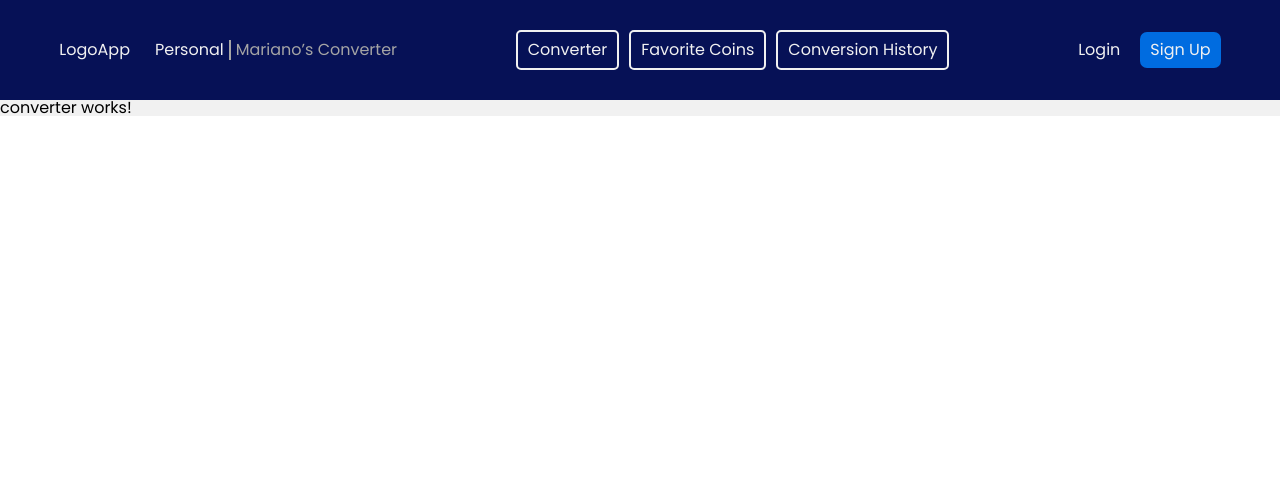
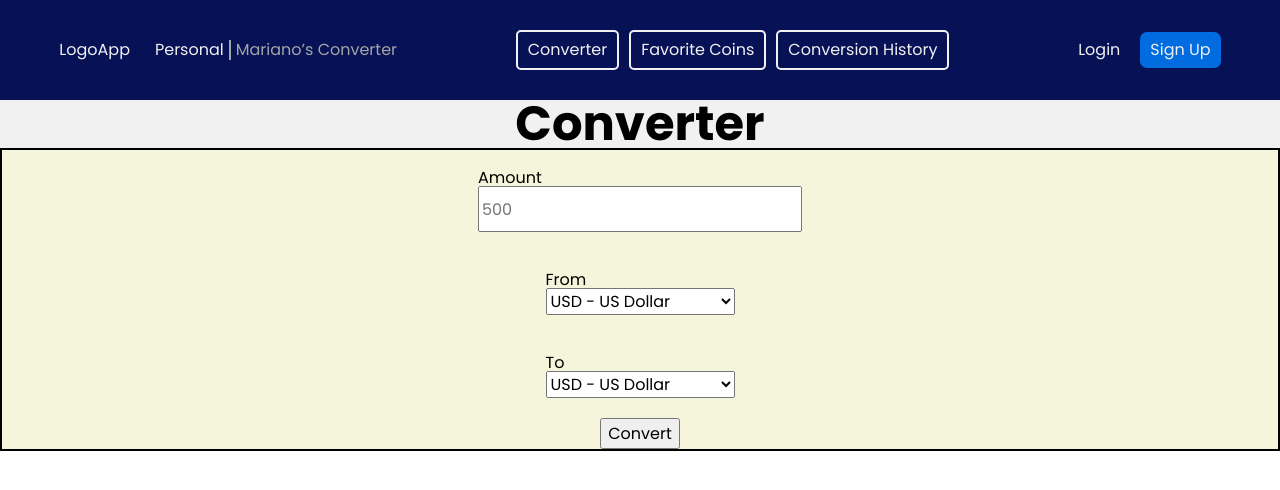
Before and after one commit to marianotravella1/CurrencyConverterFront, an Angular app: page /converter in a window 1280 px wide. Shown: the top 490 px of the page. Built offline with nearby package versions, Linux system fonts and the light colour scheme.

Commit message:
Converter component initial view

```diff
--- a/src/app/Pages/converter/converter.component.html
+++ b/src/app/Pages/converter/converter.component.html
@@ -1 +1,34 @@
-<p>converter works!</p>
+<h1 id="title">Converter</h1>
+<div id="converter-container">
+  <div id="amount-container">
+    <div class="text-field">
+      <label for="amount">Amount</label>
+      <input type="text" (input)="validateInput($event)" placeholder="500">
+    </div>
+  </div>
+  <div id="from-container">
+    <div class="text-field">
+      <label for="from">From</label>
+      <select>
+        <option value="USD">USD - US Dollar</option>
+        <option value="ARS">ARS - Argentine Peso</option>
+        <option value="EUR">EUR - Euro</option>
+        <option value="GBP">GBP - British Pound</option>
+        <option value="BRL">BRL - Brazilian Real</option>
+      </select>
+    </div>
+  </div>
+  <div id="to-container">
+    <div class="text-field">
+      <label for="to">To</label>
+      <select>
+        <option value="USD">USD - US Dollar</option>
+        <option value="ARS">ARS - Argentine Peso</option>
+        <option value="EUR">EUR - Euro</option>
+        <option value="GBP">GBP - British Pound</option>
+        <option value="BRL">BRL - Brazilian Real</option>
+      </select>
+    </div>
+  </div>
+  <button class="important-button">Convert</button>
+</div>
--- a/src/app/Pages/converter/converter.component.scss
+++ b/src/app/Pages/converter/converter.component.scss
@@ -0,0 +1,26 @@
+@use "./../../../../public/colors.scss";
+
+h1 {
+  text-align: center;
+  font-size: 3rem;
+  font-weight: bold;
+}
+
+#converter-container {
+  display: flex;
+  flex-direction: column;
+  align-items: center;
+  border: solid 2px;
+  overflow: hidden;
+  background-color: beige;
+}
+
+.text-field {
+  padding: 20px;
+  display: flex;
+  flex-direction: column;
+}
+
+input {
+  height: 40px;
+}
--- a/src/app/Pages/converter/converter.component.ts
+++ b/src/app/Pages/converter/converter.component.ts
@@ -9,5 +9,19 @@ import { RouterModule } from '@angular/router';
   styleUrl: './converter.component.scss'
 })
 export class ConverterComponent {
+  validateInput(event: Event): void {
+    const input = event.target as HTMLInputElement;
+    let value = input.value;
 
+    // Reemplazar comas por puntos (si se prefiere solo un separador decimal)
+    value = value.replace(',', '.');
+
+    // Permitir solo números y un solo punto decimal
+    if (!/^\d*\.?\d*$/.test(value)) {
+      value = value.slice(0, -1); // Elimina el último caracter si no es válido
+    }
+
+    // Asigna el valor validado al input
+    input.value = value;
+  }
 }
```
